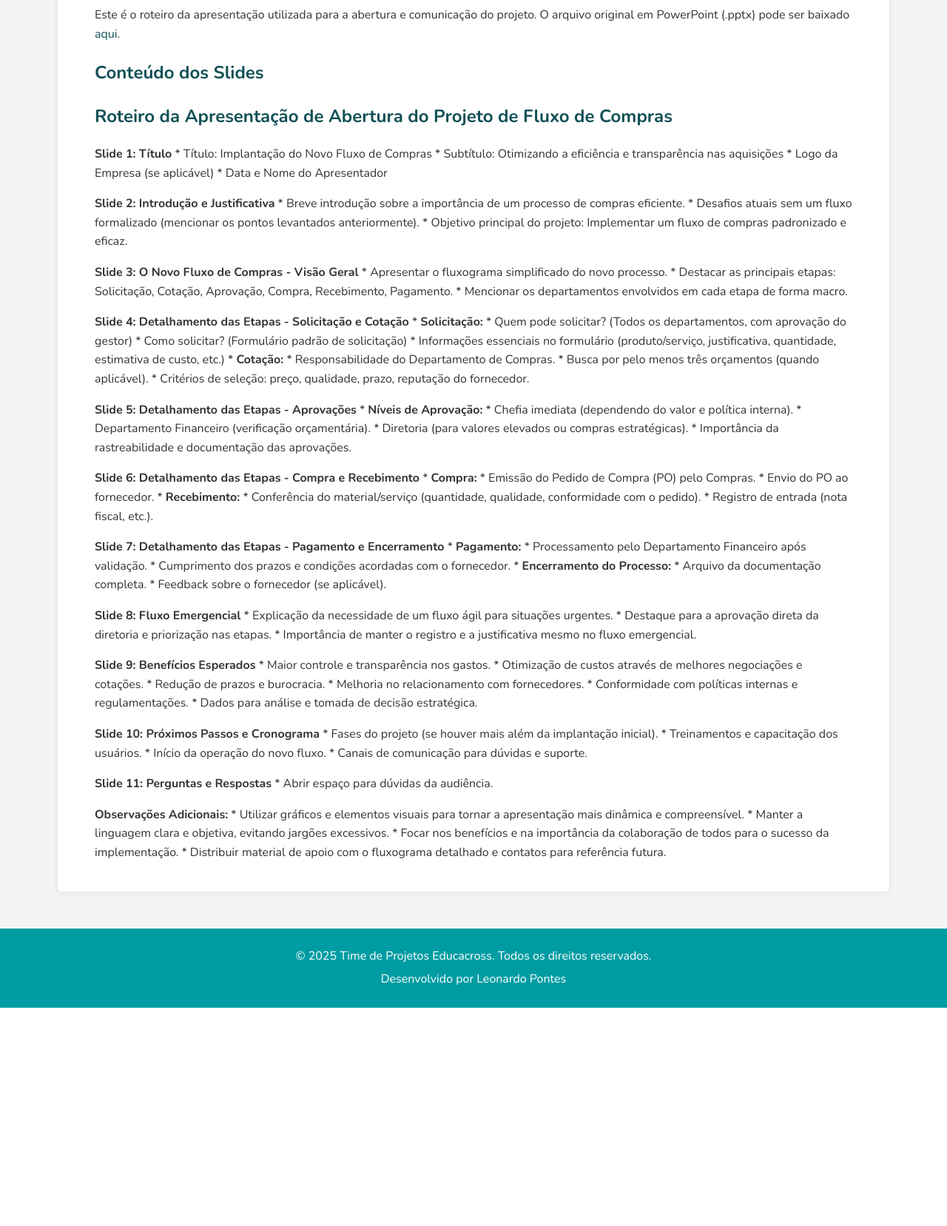
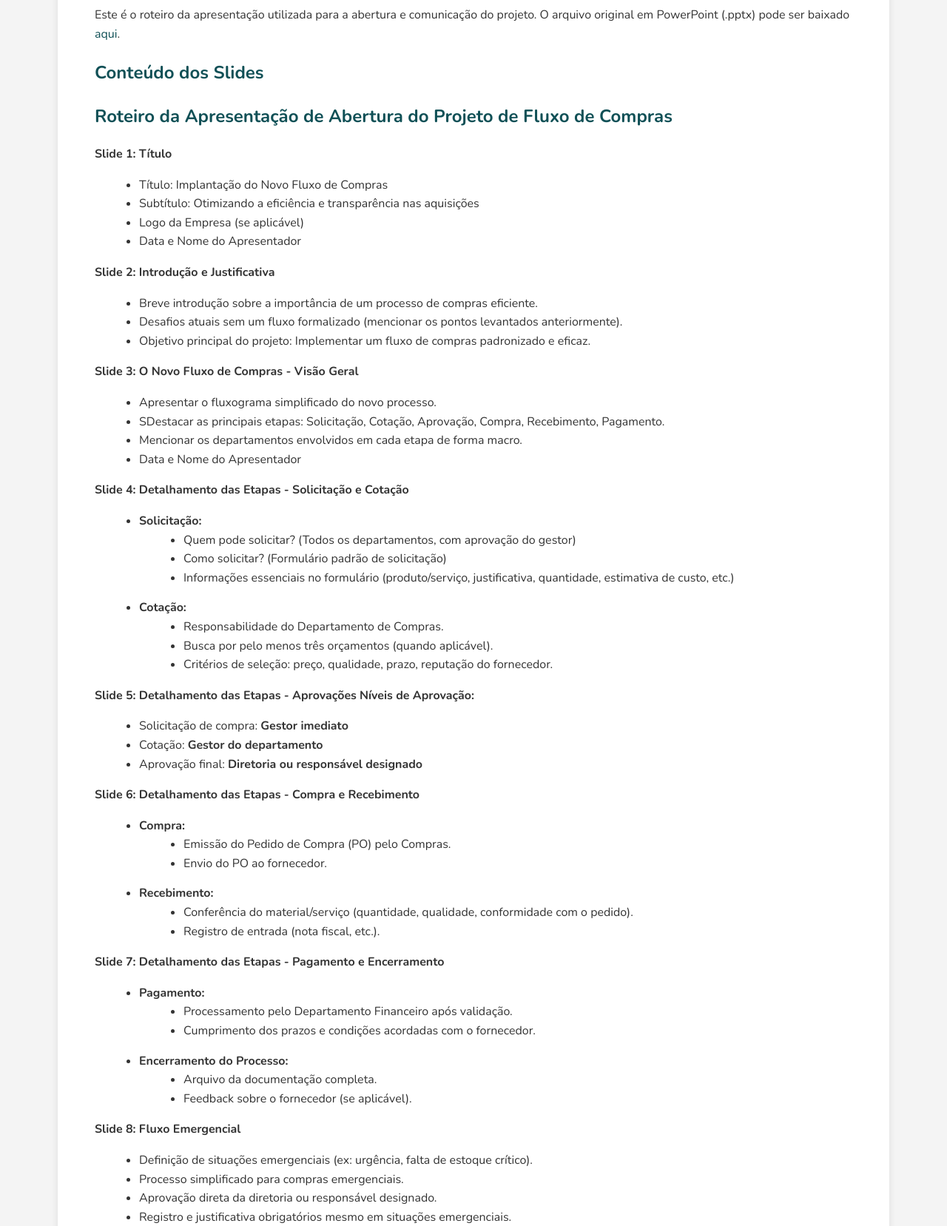
Before and after one commit to leonfpontes/educacross_fluxo_compras_site, a Flask app: page /apresentacao in a window 1280 px wide. Shown: the part 313-1970 px from the top of the page at 74% size. Before the commit the page ends 1675 px from the top, so only its background shows below. Run offline with Flask 3, Linux system fonts and the light colour scheme.

Commit message:
Refactor presentation content and forms for improved clarity and structure

```diff
--- a/src/templates/apresentacao_conteudo.html
+++ b/src/templates/apresentacao_conteudo.html
@@ -1,13 +1,114 @@
 <h2 id="roteiro-da-apresentação-de-abertura-do-projeto-de-fluxo-de-compras">Roteiro da Apresentação de Abertura do Projeto de Fluxo de Compras</h2>
-<p><strong>Slide 1: Título</strong> * Título: Implantação do Novo Fluxo de Compras * Subtítulo: Otimizando a eficiência e transparência nas aquisições * Logo da Empresa (se aplicável) * Data e Nome do Apresentador</p>
-<p><strong>Slide 2: Introdução e Justificativa</strong> * Breve introdução sobre a importância de um processo de compras eficiente. * Desafios atuais sem um fluxo formalizado (mencionar os pontos levantados anteriormente). * Objetivo principal do projeto: Implementar um fluxo de compras padronizado e eficaz.</p>
-<p><strong>Slide 3: O Novo Fluxo de Compras - Visão Geral</strong> * Apresentar o fluxograma simplificado do novo processo. * Destacar as principais etapas: Solicitação, Cotação, Aprovação, Compra, Recebimento, Pagamento. * Mencionar os departamentos envolvidos em cada etapa de forma macro.</p>
-<p><strong>Slide 4: Detalhamento das Etapas - Solicitação e Cotação</strong> * <strong>Solicitação:</strong> * Quem pode solicitar? (Todos os departamentos, com aprovação do gestor) * Como solicitar? (Formulário padrão de solicitação) * Informações essenciais no formulário (produto/serviço, justificativa, quantidade, estimativa de custo, etc.) * <strong>Cotação:</strong> * Responsabilidade do Departamento de Compras. * Busca por pelo menos três orçamentos (quando aplicável). * Critérios de seleção: preço, qualidade, prazo, reputação do fornecedor.</p>
-<p><strong>Slide 5: Detalhamento das Etapas - Aprovações</strong> * <strong>Níveis de Aprovação:</strong> * Chefia imediata (dependendo do valor e política interna). * Departamento Financeiro (verificação orçamentária). * Diretoria (para valores elevados ou compras estratégicas). * Importância da rastreabilidade e documentação das aprovações.</p>
-<p><strong>Slide 6: Detalhamento das Etapas - Compra e Recebimento</strong> * <strong>Compra:</strong> * Emissão do Pedido de Compra (PO) pelo Compras. * Envio do PO ao fornecedor. * <strong>Recebimento:</strong> * Conferência do material/serviço (quantidade, qualidade, conformidade com o pedido). * Registro de entrada (nota fiscal, etc.).</p>
-<p><strong>Slide 7: Detalhamento das Etapas - Pagamento e Encerramento</strong> * <strong>Pagamento:</strong> * Processamento pelo Departamento Financeiro após validação. * Cumprimento dos prazos e condições acordadas com o fornecedor. * <strong>Encerramento do Processo:</strong> * Arquivo da documentação completa. * Feedback sobre o fornecedor (se aplicável).</p>
-<p><strong>Slide 8: Fluxo Emergencial</strong> * Explicação da necessidade de um fluxo ágil para situações urgentes. * Destaque para a aprovação direta da diretoria e priorização nas etapas. * Importância de manter o registro e a justificativa mesmo no fluxo emergencial.</p>
-<p><strong>Slide 9: Benefícios Esperados</strong> * Maior controle e transparência nos gastos. * Otimização de custos através de melhores negociações e cotações. * Redução de prazos e burocracia. * Melhoria no relacionamento com fornecedores. * Conformidade com políticas internas e regulamentações. * Dados para análise e tomada de decisão estratégica.</p>
-<p><strong>Slide 10: Próximos Passos e Cronograma</strong> * Fases do projeto (se houver mais além da implantação inicial). * Treinamentos e capacitação dos usuários. * Início da operação do novo fluxo. * Canais de comunicação para dúvidas e suporte.</p>
-<p><strong>Slide 11: Perguntas e Respostas</strong> * Abrir espaço para dúvidas da audiência.</p>
-<p><strong>Observações Adicionais:</strong> * Utilizar gráficos e elementos visuais para tornar a apresentação mais dinâmica e compreensível. * Manter a linguagem clara e objetiva, evitando jargões excessivos. * Focar nos benefícios e na importância da colaboração de todos para o sucesso da implementação. * Distribuir material de apoio com o fluxograma detalhado e contatos para referência futura.</p>
+<p><strong>Slide 1: Título</strong>
+    <ul>
+        <li>Título: Implantação do Novo Fluxo de Compras</li>
+        <li>Subtítulo: Otimizando a eficiência e transparência nas aquisições</li>
+        <li>Logo da Empresa (se aplicável)</li>
+        <li>Data e Nome do Apresentador</li>
+    </ul>
+</p>
+<p><strong>Slide 2: Introdução e Justificativa</strong>
+    <ul>
+        <li>Breve introdução sobre a importância de um processo de compras eficiente.</li>
+        <li>Desafios atuais sem um fluxo formalizado (mencionar os pontos levantados anteriormente).</li>
+        <li>Objetivo principal do projeto: Implementar um fluxo de compras padronizado e eficaz.</li>
+    </ul>
+</p>
+<p><strong>Slide 3: O Novo Fluxo de Compras - Visão Geral</strong>
+    <ul>
+        <li>Apresentar o fluxograma simplificado do novo processo.</li>
+        <li>SDestacar as principais etapas: Solicitação, Cotação, Aprovação, Compra, Recebimento, Pagamento.</li>
+        <li>Mencionar os departamentos envolvidos em cada etapa de forma macro.</li>
+        <li>Data e Nome do Apresentador</li>
+    </ul>
+</p>
+<p><strong>Slide 4: Detalhamento das Etapas - Solicitação e Cotação</strong>
+    <ul>
+        <li><strong>Solicitação:</strong></li>
+        <ul>
+            <li>Quem pode solicitar? (Todos os departamentos, com aprovação do gestor)</li>
+            <li>Como solicitar? (Formulário padrão de solicitação)</li>
+            <li>Informações essenciais no formulário (produto/serviço, justificativa, quantidade, estimativa de custo, etc.)</li>
+        </ul>
+        <li><strong>Cotação:</strong></li>
+        <ul>
+            <li>Responsabilidade do Departamento de Compras.</li>
+            <li>Busca por pelo menos três orçamentos (quando aplicável).</li>
+            <li>Critérios de seleção: preço, qualidade, prazo, reputação do fornecedor.</li>
+        </ul>
+    </ul>
+</p>
+<p><strong>Slide 5: Detalhamento das Etapas - Aprovações</strong>
+    <strong>Níveis de Aprovação:</strong>
+    <ul>
+        <li>Solicitação de compra: <strong>Gestor imediato</strong></li>
+        <li>Cotação: <strong>Gestor do departamento</strong></li>
+        <li>Aprovação final: <strong>Diretoria ou responsável designado</strong></li>
+    </ul>
+</p>
+<p><strong>Slide 6: Detalhamento das Etapas - Compra e Recebimento</strong>
+    <ul>
+        <li><strong>Compra:</strong></li>
+        <ul>
+            <li>Emissão do Pedido de Compra (PO) pelo Compras.</li>
+            <li>Envio do PO ao fornecedor.</li>
+        </ul>
+        <li><strong>Recebimento:</strong></li>
+        <ul>
+            <li>Conferência do material/serviço (quantidade, qualidade, conformidade com o pedido).</li>
+            <li>Registro de entrada (nota fiscal, etc.).</li>
+        </ul>
+    </ul>
+</p>
+<p><strong>Slide 7: Detalhamento das Etapas - Pagamento e Encerramento</strong>
+    <ul>
+        <li><strong>Pagamento:</strong></li>
+        <ul>
+            <li>Processamento pelo Departamento Financeiro após validação.</li>
+            <li>Cumprimento dos prazos e condições acordadas com o fornecedor.</li>
+        </ul>
+        <li><strong>Encerramento do Processo:</strong></li>
+        <ul>
+            <li>Arquivo da documentação completa.</li>
+            <li>Feedback sobre o fornecedor (se aplicável).</li>
+        </ul>
+    </ul>
+</p>
+<p><strong>Slide 8: Fluxo Emergencial</strong>
+    <ul>
+        <li>Definição de situações emergenciais (ex: urgência, falta de estoque crítico).</li>
+        <li>Processo simplificado para compras emergenciais.</li>
+        <li>Aprovação direta da diretoria ou responsável designado.</li>
+        <li>Registro e justificativa obrigatórios mesmo em situações emergenciais.</li>
+    </ul>
+</p>
+<p><strong>Slide 9: Benefícios Esperados</strong>
+    <ul>
+        <li>Maior controle e transparência nos gastos.</li>
+        <li>Otimização de custos através de melhores negociações e cotações.</li>
+        <li>Redução de prazos e burocracia.</li>
+        <li>Melhoria no relacionamento com fornecedores.</li>
+        <li>Conformidade com políticas internas e regulamentações.</li>
+        <li>Dados para análise e tomada de decisão estratégica.</li>
+    </ul>
+</p>
+<p><strong>Slide 10: Próximos Passos e Cronograma</strong>
+    <ul>
+        <li>Definição de um cronograma para a implementação do novo fluxo.</li>
+        <li>Treinamentos e capacitação dos usuários envolvidos.</li>
+        <li>Início da operação do novo fluxo.</li>
+        <li>Canais de comunicação para dúvidas e suporte.</li>
+    </ul>
+</p>
+<p><strong>Slide 11: Perguntas e Respostas</strong>
+    <ul>
+        <li>Espaço aberto para perguntas e esclarecimentos.</li>
+    </ul>
+</p>
+<p><strong>Observações Adicionais:</strong>
+    <ul>
+        <li>Reforçar a importância da colaboração de todos os departamentos.</li>
+        <li>Disponibilizar um canal de comunicação para dúvidas e sugestões.</li>
+        <li>Realizar follow-up após a apresentação para feedback e esclarecimentos adicionais.</li>
+    </ul>
+</p>
```
Also changed, not shown: src/templates/carta_abertura.html (+40 -7 lines), src/templates/formulario_solicitacao_conteudo.html (+63 -6 lines).
